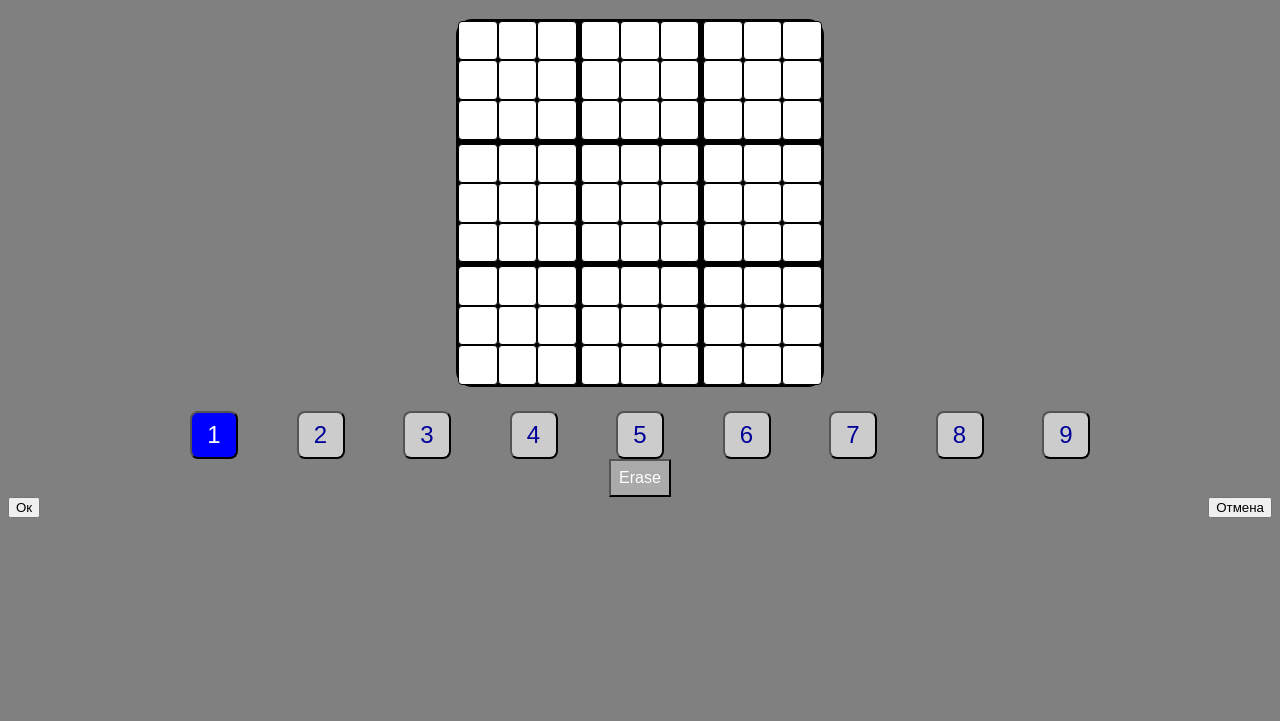
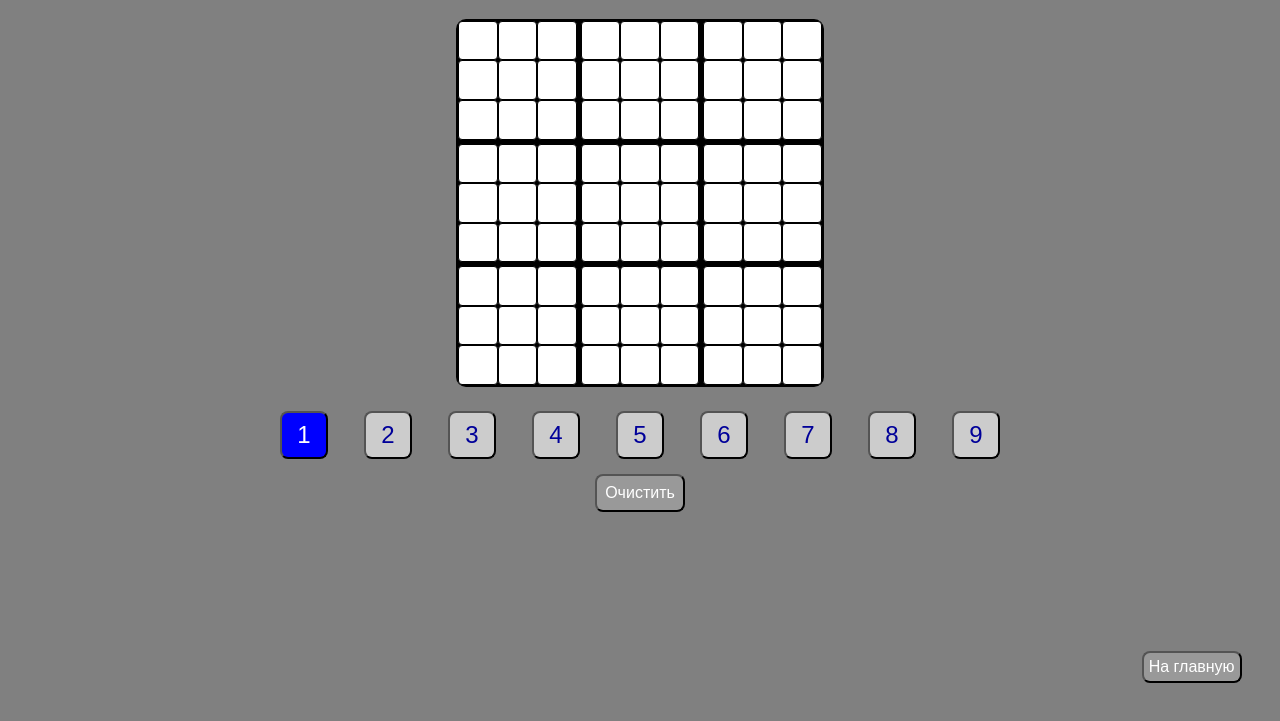
Before and after one commit to VitVassilenko/JSGames, a plain HTML site: page sudoku.html in a window 1280 px wide. Shown: the part 69-790 px from the top of the page. Drawn offline with Linux system fonts and the light colour scheme.

Commit message:
visual fixes

```diff
--- a/js/sudoku.js
+++ b/js/sudoku.js
@@ -17,9 +17,37 @@ let erase = false;
 
 function inputNumbers(){
     const miniBlocks = document.querySelectorAll('.miniBlock');
-    miniBlocks.forEach((miniBlock,index)=>{
-        let i = (index- index%9)/9;
-        let j = index%9;
+    // miniBlocks.forEach((miniBlock, index)=>{
+    //     let i = (index - index%9)/9;
+    //     let j = index%9;
+    //     miniBlock.addEventListener('click',()=>{
+    //         if(!erase){
+    //             let bool = true;
+    //             for(let ii=0;ii<9;ii++){
+    //                 if(field[i][ii]==number){
+    //                     alert(`Поле ${(i)} ${(ii)} занято таким же числом`);
+    //                     bool =false;
+    //                 }
+    //                 console.log(field[i][j]);
+    //             }
+    //             if(bool){
+
+    //                 field[i][j]=number;
+    //                 miniBlock.textContent = number;
+    //                 console.log(field);
+    //             }
+
+    //         }else{
+    //              field[i][j]=0;
+    //             miniBlock.textContent = '';
+    //             console.log(field);
+    //         }
+    //     });
+    // });
+    miniBlocks.forEach((miniBlock, index)=>{
+        let i = ((index - index%9)/9);
+        let j = Math.floor((index%3) +(index/9));
+        console.log(i);
         miniBlock.addEventListener('click',()=>{
             if(!erase){
                 let bool = true;
--- a/sass/style.sass
+++ b/sass/style.sass
@@ -7,7 +7,7 @@
     text-shadow: 2px 3px 1px #7e7e7ec0
 
 body
-    background: url('../img/bg_main.jpg')
+    background: linear-gradient( rgba(216, 216, 216, 0.753), rgba(61, 61, 61, 0.548) ), url('../img/bg_main.jpg')
 
 .container
     width: 80%
@@ -17,7 +17,7 @@ body
 
 .text
     padding: 5px
-    background-color: #ffc343
+    background-color: #fada22e5
     border-radius: 20px
     p
         font-size: 20px
@@ -54,3 +54,10 @@ h1
     img
         margin-top: 5px
         width: 84%
+
+.game-3
+    font-size: 20px
+    color: #043eff
+    text-shadow: 2px 3px 1px #3f3f3fe0
+    img
+        width: 91%
--- a/sass/sudoku.sass
+++ b/sass/sudoku.sass
@@ -2,6 +2,7 @@ body
 	background-color: gray
 
 .hide
+	display: none
 	color: white
 
 h1
@@ -23,7 +24,7 @@ h1
 	grid-template-columns: 1fr 1fr 1fr
 	grid-template-rows: 1fr 1fr 1fr
 	grid-gap: 4px
-	border-radius: 16px
+	border-radius: 10px
 	border: 2px solid black
 	margin-bottom: 24px
 
@@ -44,7 +45,7 @@ h1
 
 .buttons
 	display: flex
-	width: 100%
+	width: 80%
 	justify-content: space-between
 
 .number
@@ -76,11 +77,23 @@ h1
 	font-weight: bold
 
 .erase
+	margin-top: 15px
 	padding: 8px
 	font-size: 16px
 	color: #fff
-	background-color: #aaa
+	background-color: #999999
+	border-radius: 8px
 
 .eraseOn
 	color: red
 	background-color: #900
+
+.on-main
+	position: absolute
+	top: 90%
+	right: 3%
+	padding: 5px
+	font-size: 16px
+	color: #fff
+	background-color: #999999
+	border-radius: 8px
--- a/sudoku.html
+++ b/sudoku.html
@@ -123,7 +123,7 @@
                 <button class="number number8">8</button>
                 <button class="number number9">9</button>
             </div>
-            <button class="erase">Erase</button>
+            <button class="erase">Очистить</button>
     </div>
     <div class="modal hide">
         <div class="modal__content">
@@ -135,6 +135,7 @@
             </div>
         </div>
     </div>
+    <a href="index.html"><button class="on-main">На главную</button></a>
     <script src="js/sudoku.js"></script>
 </body>
 </html>
```
Also changed, not shown: index.html (+2 -2 lines), css/style.min.css, css/sudoku.min.css, img/sudoku.png (added), 2 other files.
